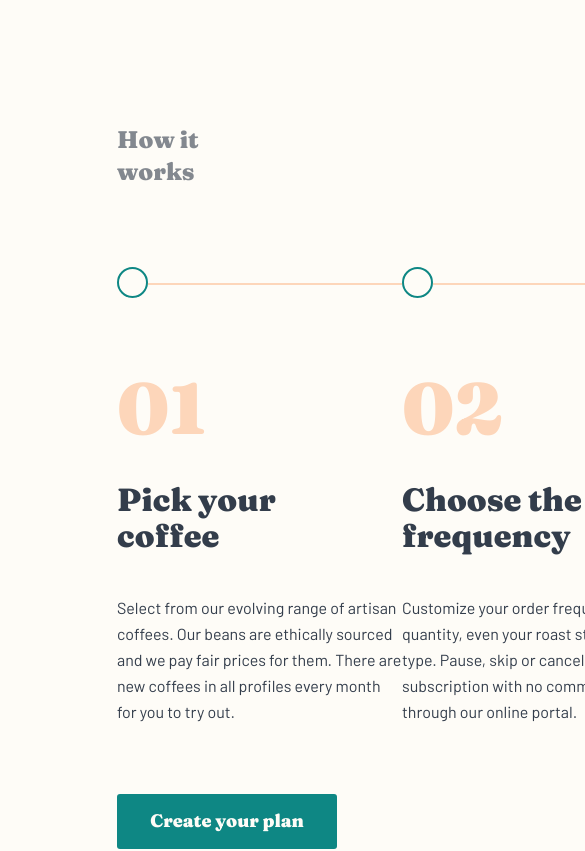
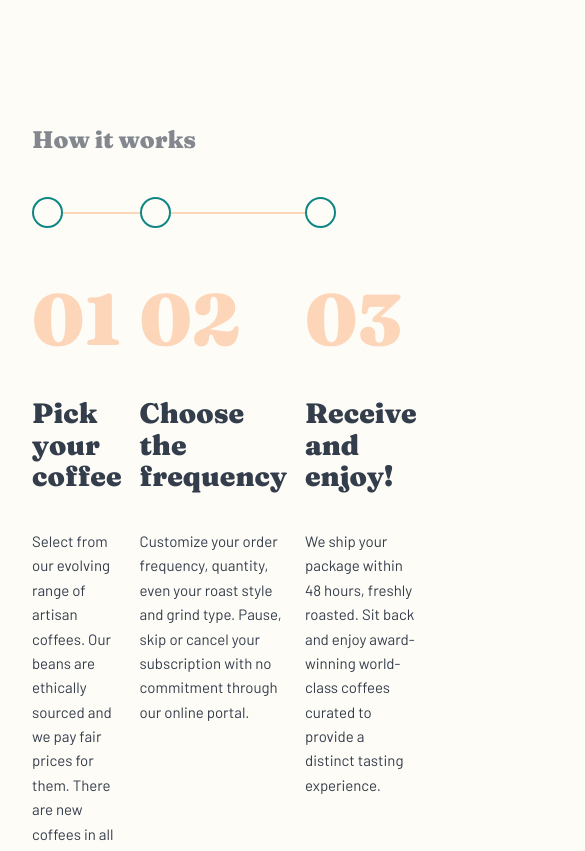
Before and after one commit to ohmymario/coffee-roasters, a Next.js app: page / in a window 390 px wide. Shown: the part 3260-4111 px from the top of the page, 585 px wide, since content can reach past the window. Built offline with nearby package versions, Linux system fonts and the light colour scheme.

Commit message:
Add howitworks component tablet styles

```diff
--- a/components/howItWorks/HowItWorksStyles.js
+++ b/components/howItWorks/HowItWorksStyles.js
@@ -14,12 +14,25 @@ const HowItWorksStyles = styled.div`
   }
 
   .cards-container {
-    display: flex;
+    display: grid;
+    grid-template-columns: 1fr 1fr 1fr;
+
     ${props => (props.primary ? `margin-bottom: 64px;` : `margin-bottom: 0`)};
     div:last-child .dot::after {
       display: none;
     }
   }
+
+  @media (max-width: 768px) {
+    padding: 0;
+    margin: 0 auto ${props => (props.primary ? `144px` : `159px`)} auto;
+    h4 {
+      margin-bottom: 1.7em;
+    }
+    .cards-container {
+      ${props => (props.primary ? `margin-bottom: 44px;` : `margin-bottom: 0`)};
+    }
+  }
 `;
 
 export default HowItWorksStyles;
--- a/components/howItWorksCard/HowItWorksCardStyles.js
+++ b/components/howItWorksCard/HowItWorksCardStyles.js
@@ -41,6 +41,30 @@ const HowItWorksCardStyles = styled.div`
         props.primary ? 'var(--darkGreyBlue)' : 'var(--lightCreamBG)'};
     }
   }
+
+  @media (max-width: 768px) {
+    padding-right: 18px;
+    .dot {
+      margin-bottom: 48px;
+    }
+    .card {
+      max-width: 223px;
+      h3,
+      p {
+        width: 100%;
+        min-width: unset;
+      }
+      h1 {
+        margin-bottom: 0.6em;
+      }
+      h3 {
+        font-size: 28px;
+      }
+      p {
+        font-size: 15px;
+      }
+    }
+  }
 `;
 
 export default HowItWorksCardStyles;
```
